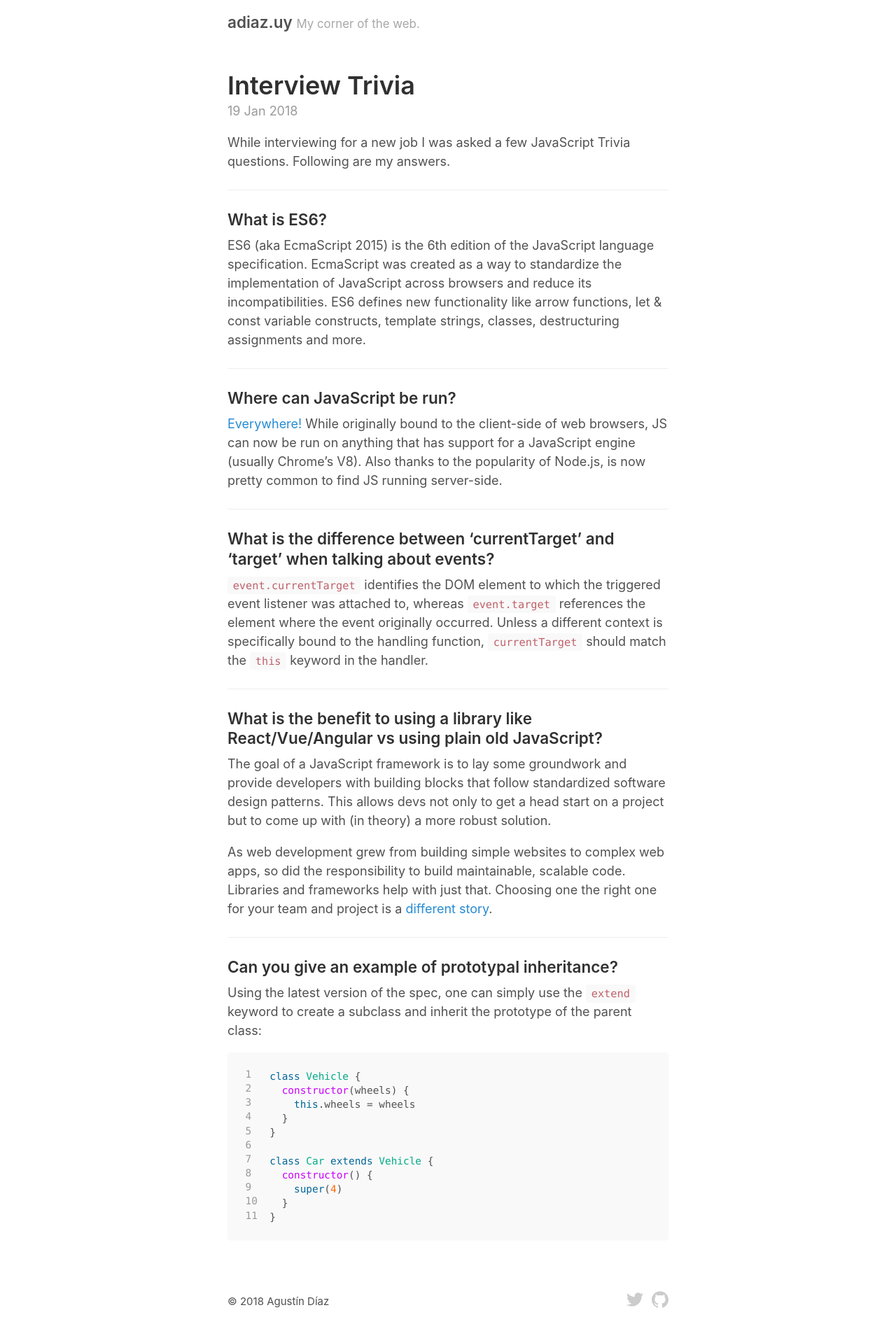
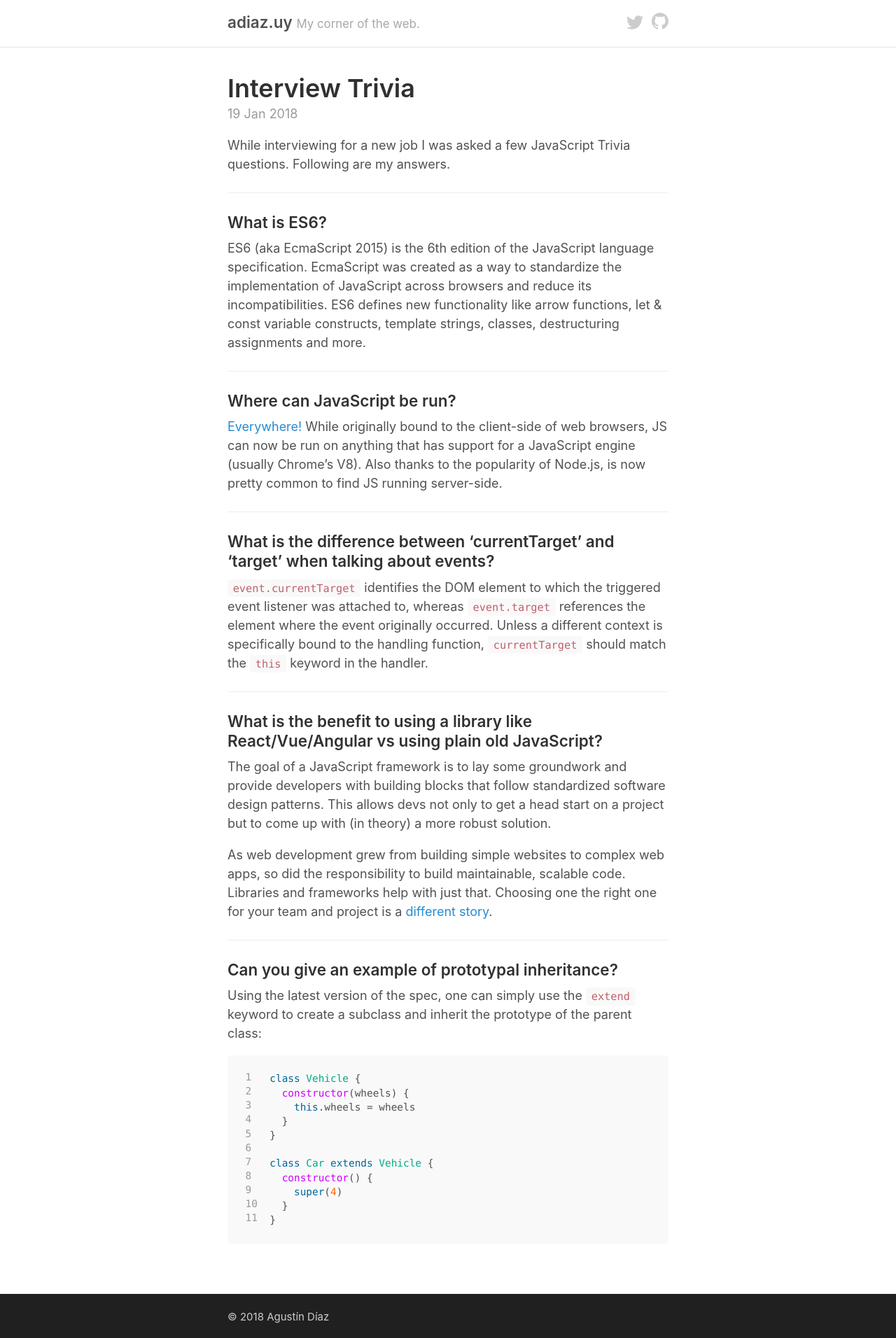
Before and after one commit to HiroAgustin/adiaz.uy-legacy, a Jekyll site: the page built from index.html, in a window 1280 px wide. Shown: the whole page at 70% size. Built offline with Jekyll 4.4.1, drawn with Linux system fonts in a browser that asks for light colours; the list of posts is cut into pages by our own code.

Commit message:
Move social links to header. Add bg to footer

```diff
--- a/_includes/icon-twitter.html
+++ b/_includes/icon-twitter.html
@@ -1,3 +1,3 @@
-<svg class="Icon" role="img" viewBox="0 0 24 24" xmlns="http://www.w3.org/2000/svg">
+<svg class="Icon" role="img" viewBox="0 -2 24 24" xmlns="http://www.w3.org/2000/svg">
   <path d="M23.954 4.569c-.885.389-1.83.654-2.825.775 1.014-.611 1.794-1.574 2.163-2.723-.951.555-2.005.959-3.127 1.184-.896-.959-2.173-1.559-3.591-1.559-2.717 0-4.92 2.203-4.92 4.917 0 .39.045.765.127 1.124C7.691 8.094 4.066 6.13 1.64 3.161c-.427.722-.666 1.561-.666 2.475 0 1.71.87 3.213 2.188 4.096-.807-.026-1.566-.248-2.228-.616v.061c0 2.385 1.693 4.374 3.946 4.827-.413.111-.849.171-1.296.171-.314 0-.615-.03-.916-.086.631 1.953 2.445 3.377 4.604 3.417-1.68 1.319-3.809 2.105-6.102 2.105-.39 0-.779-.023-1.17-.067 2.189 1.394 4.768 2.209 7.557 2.209 9.054 0 13.999-7.496 13.999-13.986 0-.209 0-.42-.015-.63.961-.689 1.8-1.56 2.46-2.548l-.047-.02z"/>
 </svg>
--- a/_layouts/default.html
+++ b/_layouts/default.html
@@ -2,37 +2,41 @@
 <html lang="en">
   {% include head.html %}
   <body>
-    <div class="container content">
-      <header class="masthead">
-        <h3 class="masthead-title">
+    <header class="Header">
+      <div class="Container Header__Content">
+        <h3 class="Header__Title">
           <a href="{{ site.baseurl }}/" title="Home">{{ site.title }}</a>
           <small>{{ site.tagline }}</small>
         </h3>
-      </header>
 
-      <main class="main" role="main">
-        {{ content }}
-      </main>
-
-      <footer class="Footer">
-        <small>
-          &copy; <time datetime="{{ site.time | date_to_xmlschema }}">{{ site.time | date: '%Y' }}</time> Agustín Díaz
-        </small>
-
-        <ul class="Footer__Nav">
-          <li class="Footer__Nav__Item">
-            <a class="Footer__Nav__Link Footer__Nav__Link--Twitter" title="Agustin’s Twitter" href="https://twitter.com/HiroAgustin/">
+        <ul class="Header__Nav">
+          <li class="Header__Nav__Item">
+            <a class="Header__Nav__Link Header__Nav__Link--Twitter" title="Agustin’s Twitter" href="https://twitter.com/HiroAgustin/">
               {% include icon-twitter.html %}
             </a>
           </li>
-          <li class="Footer__Nav__Item">
-            <a class="Footer__Nav__Link Footer__Nav__Link--GitHub" title="Agustin’s GitHub" href="https://github.com/HiroAgustin/">
+          <li class="Header__Nav__Item">
+            <a class="Header__Nav__Link Header__Nav__Link--GitHub" title="Agustin’s GitHub" href="https://github.com/HiroAgustin/">
               {% include icon-github.html %}
             </a>
           </li>
         </ul>
-      </footer>
-    </div>
+      </div>
+    </header>
+
+    <main>
+      <div class="Container">
+        {{ content }}
+      </div>
+    </main>
+
+    <footer class="Footer">
+      <div class="Container Footer__Content">
+        <small>
+          &copy; <time datetime="{{ site.time | date_to_xmlschema }}">{{ site.time | date: '%Y' }}</time> Agustín Díaz
+        </small>
+      </div>
+    </footer>
 
     {% if site.analytics_id %}
      <script>
--- a/_sass/_base.scss
+++ b/_sass/_base.scss
@@ -3,9 +3,7 @@
 // Update the foundational and global aspects of the page.
 
 * {
-  -webkit-box-sizing: border-box;
-     -moz-box-sizing: border-box;
-          box-sizing: border-box;
+  box-sizing: inherit;
 }
 
 html,
@@ -15,6 +13,7 @@ body {
 }
 
 html {
+  box-sizing: border-box;
   font-family: $root-font-family;
   font-size: $root-font-size;
   line-height: $root-line-height;
@@ -25,8 +24,8 @@ html {
 }
 
 body {
+  background-color: $body-bg;
   color: $body-color;
-  background-color: $body-bg;
   -webkit-text-size-adjust: 100%;
       -ms-text-size-adjust: 100%;
 }
--- a/_sass/_footer.scss
+++ b/_sass/_footer.scss
@@ -1,49 +1,8 @@
 .Footer {
-  align-items: center;
-  display: flex;
-  justify-content: space-between;
-  margin-bottom: 1rem;
+  background: $gray-6;
+  color: $gray-2;
+  padding: 1rem 0;
 
-  &__Nav {
-    display: flex;
-    list-style: none;
-    margin: 0;
-    padding: 0;
-
-    &__Item {
-      margin: 0 6px;
-
-      &:first-child {
-        margin-left: 0;
-      }
-
-      &:last-child {
-        margin-right: 0;
-      }
-    }
-
-    &__Link {
-      color: $gray-2;
-      transition: color .15s ease-out;
-
-      &--GitHub {
-        &:hover, &:focus {
-          border-color: $GitHub;
-          color: $GitHub;
-        }
-      }
-
-      &--Twitter {
-        &:hover, &:focus {
-          border-color: $Twitter;
-          color: $Twitter;
-        }
-      }
-
-      .Icon {
-        height: 24px;
-        width: 24px;
-      }
-    }
-  }
+  -webkit-font-smoothing: antialiased;
+  -moz-osx-font-smoothing: grayscale;
 }
--- /dev/null
+++ b/_sass/_header.scss
@@ -0,0 +1,87 @@
+// Header
+//
+// Super small header above the content for site name and short description.
+
+.Header {
+  border-bottom: $border-color 1px solid;
+  margin-bottom: 2rem;
+  padding: 1rem 0;
+
+  &__Content {
+    align-items: center;
+    display: flex;
+    justify-content: space-between;
+
+    @media (min-width: 30em) {
+      align-items: flex-start;
+    }
+  }
+
+  &__Title {
+    margin-top: 0;
+    margin-bottom: 0;
+    color: $gray-4;
+
+    a {
+      color: inherit;
+
+      &:hover {
+        border-bottom: none;
+      }
+    }
+
+    small {
+      display: block;
+      font-size: 75%;
+      font-weight: 400;
+      opacity: .5;
+
+      @media (min-width: 30em) {
+        display: inline;
+      }
+    }
+  }
+
+  &__Nav {
+    display: flex;
+    list-style: none;
+    margin: 0;
+    padding: 0;
+
+    &__Item {
+      margin: 0 6px;
+
+      &:first-child {
+        margin-left: 0;
+      }
+
+      &:last-child {
+        margin-right: 0;
+      }
+    }
+
+    &__Link {
+      color: $gray-2;
+      transition: color .15s ease-out;
+
+      &--GitHub {
+        &:hover, &:focus {
+          border-color: $GitHub;
+          color: $GitHub;
+        }
+      }
+
+      &--Twitter {
+        &:hover, &:focus {
+          border-color: $Twitter;
+          color: $Twitter;
+        }
+      }
+
+      .Icon {
+        height: 24px;
+        width: 24px;
+      }
+    }
+  }
+}
--- a/_sass/_layout.scss
+++ b/_sass/_layout.scss
@@ -2,17 +2,18 @@
 //
 // Styles for managing the structural hierarchy of the site.
 
-.container {
+body {
   display: flex;
   flex-direction: column;
-  margin-left:  auto;
-  margin-right: auto;
-  max-width: 38rem;
   min-height: 100vh;
-  padding-left:  1.5rem;
-  padding-right: 1.5rem;
 }
 
-.main {
+main {
   flex: 1;
 }
+
+.Container {
+  margin: 0 auto;
+  max-width: 38rem;
+  padding: 0 1.5rem;
+}
--- a/_sass/_masthead.scss
+++ /dev/null
@@ -1,29 +0,0 @@
-// Masthead
-//
-// Super small header above the content for site name and short description.
-
-.masthead {
-  padding-top:    1rem;
-  padding-bottom: 1rem;
-  margin-bottom: 2rem;
-}
-
-.masthead-title {
-  margin-top: 0;
-  margin-bottom: 0;
-  color: $gray-4;
-
-  a {
-    color: inherit;
-
-    &:hover {
-      border-bottom: none;
-    }
-  }
-
-  small {
-    font-size: 75%;
-    font-weight: 400;
-    opacity: .5;
-  }
-}
--- a/_sass/_variables.scss
+++ b/_sass/_variables.scss
@@ -3,6 +3,7 @@ $gray-2: #ccc;
 $gray-3: #767676;
 $gray-4: #515151;
 $gray-5: #313131;
+$gray-6: #202020;
 
 $red: #ac4142;
 $orange: #d28445;
@@ -10,7 +11,6 @@ $yellow: #f4bf75;
 $green: #90a959;
 $cyan: #75b5aa;
 $blue: #268bd2;
-// $blue: #6a9fb5;
 $brown: #8f5536;
 
 $root-font-family: -apple-system, BlinkMacSystemFont, "Segoe UI", "Roboto", "Oxygen", "Ubuntu", "Cantarell", "Fira Sans", "Droid Sans", "Helvetica Neue", Arial, sans-serif;
--- a/styles.scss
+++ b/styles.scss
@@ -22,9 +22,11 @@
 @import "type";
 @import "syntax";
 @import "code";
+
 @import "layout";
-@import "masthead";
+@import "header";
+@import "footer";
+
 @import "posts";
 @import "pagination";
 @import "message";
-@import "footer";
```
